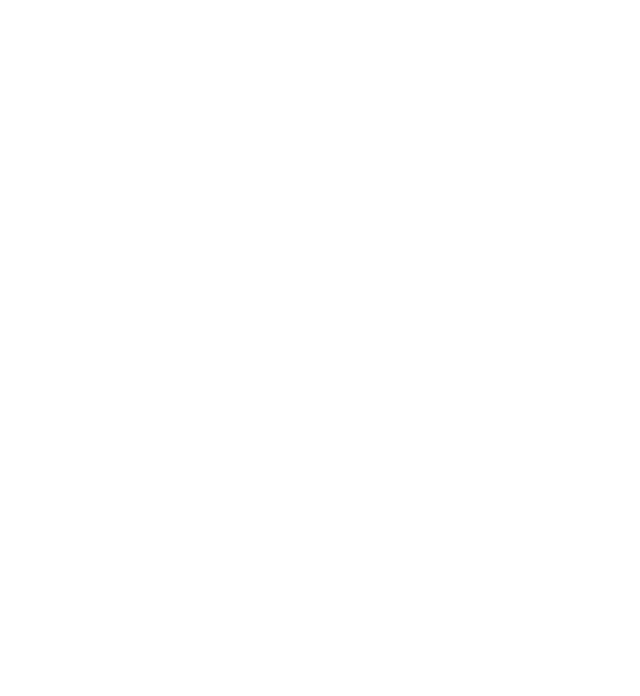
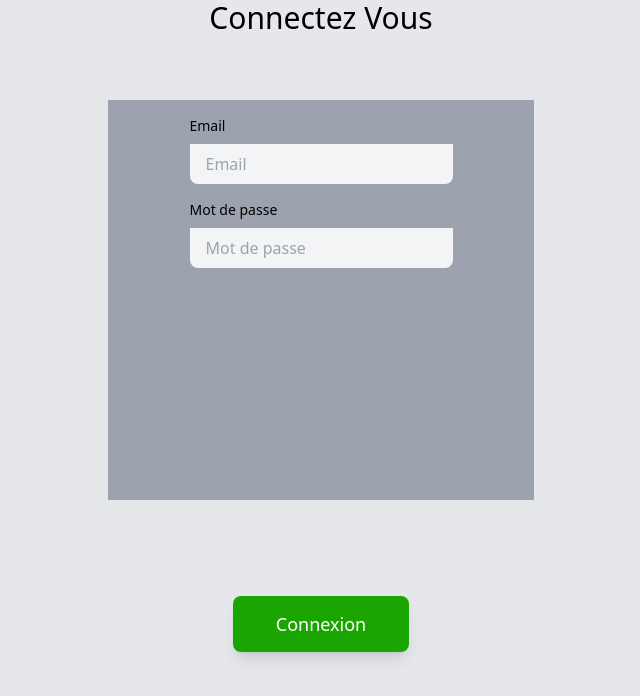
Before and after one commit to DavyR01/hackathon2, a React (Vite) app in the folder frontend/: page /signin in a window 1280 px wide. Before the commit this address had no page. Shown: the top 696 px of the page, without its empty margins (319-959 px from the left). Built offline with nearby package versions, Linux system fonts and the light colour scheme.

Commit message:
ajoutPageSignIn dans le front

```diff
--- a/frontend/src/App.jsx
+++ b/frontend/src/App.jsx
@@ -6,6 +6,7 @@
 import Reserved from "./pages/Reserved";
 import Login from "./pages/Login";
 import Register from "./pages/Register";
+import SignIn from "./pages/SignIn";
 
 function App() {
   return (
@@ -16,6 +17,8 @@
         <Route path="/vehiculelist" element={<VehiculeList />} />
         <Route path="/reserved" element={<Reserved />} />
         <Route path="/login" element={<Login />} />
+        <Route path="/signin" element={<SignIn />} />
+
         <Route path="/register" element={<Register />} />
       </Routes>
     </BrowserRouter>
--- /dev/null
+++ b/frontend/src/pages/SignIn.jsx
@@ -0,0 +1,52 @@
+import React from "react";
+
+function SignIn() {
+  return (
+    <div className=" flex-col justify-center h-screen w-screen bg-gray-200">
+      <h1 className="text-3xl text-center">Connectez Vous</h1>
+      <div className="mt-16 mx-12  bg-gray-400 py-4 px-4 h-1/2 md:w-1/3 md:mx-auto">
+        <div className="w-full flex flex-col justify-center items-center">
+          <div className="mb-4">
+            <label htmlFor="email" className="block font-medium text-sm mb-2">
+              Email
+            </label>
+            <input
+              id="email"
+              type="email"
+              required
+              pattern=".+"
+              placeholder="Email"
+              className=" border-gray-400 bg-gray-100 rounded-bl-lg rounded-br-lg p-4 w-full h-10"
+            />
+          </div>
+          <div>
+            <label
+              htmlFor="password"
+              className="block font-medium text-sm mb-2"
+            >
+              Mot de passe
+            </label>
+            <input
+              id="password"
+              type="MDP"
+              required
+              pattern=".+"
+              placeholder="Mot de passe"
+              className=" border-gray-400 bg-gray-100 rounded-bl-lg rounded-br-lg  p-4 w-full h-10"
+            />
+          </div>
+        </div>
+      </div>
+      <div className="flex items-center justify-center">
+        <button
+          type="button"
+          className="bg-[#1ba500] text-white m-1 py-1 px-4 mt-24 rounded-lg shadow-lg h-14 w-44 md:h-14 md:w-44 md:text-lg hover:shadow hover:bg-[#FFC927] hover:text-black"
+        >
+          Connexion
+        </button>
+      </div>
+    </div>
+  );
+}
+
+export default SignIn;
```
